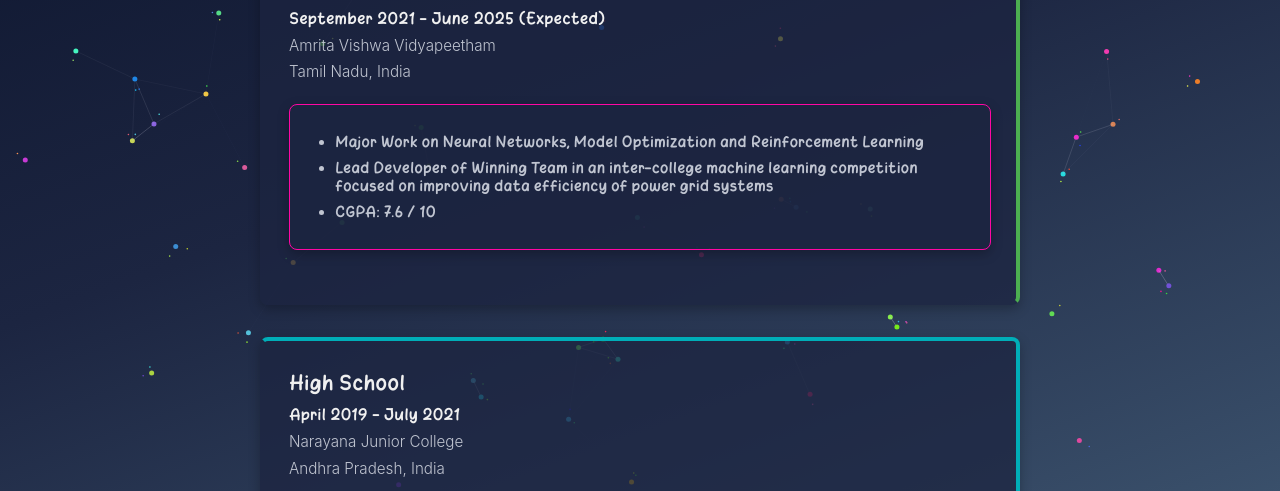
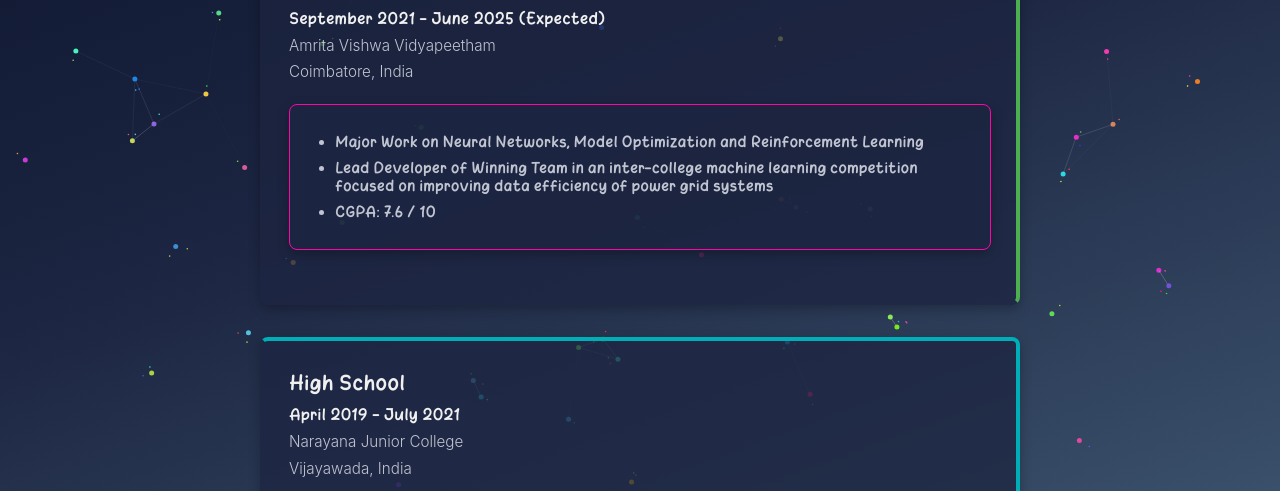
Before and after one commit to dkvc/dkvc, a Vue app: page /education in a window 1280 px wide. Shown: the part 304-795 px from the top of the page. Built offline with nearby package versions, Linux system fonts and the light colour scheme.

Commit message:
[chore] Use city in education data

```diff
--- a/src/data/education-data.ts
+++ b/src/data/education-data.ts
@@ -10,7 +10,7 @@ export const educationData: EducationItemData[] = [
     degree: 'Bachelor of Technology in Computer Science and Engineering (Artificial Intelligence)',
     institution: 'Amrita Vishwa Vidyapeetham',
     date: 'September 2021 - June 2025 (Expected)',
-    location: 'Tamil Nadu, India',
+    location: 'Coimbatore, India',
     points: [
       'Major Work on Neural Networks, Model Optimization and Reinforcement Learning',
       'Lead Developer of Winning Team in an inter-college machine learning competition focused on improving data efficiency of power grid systems',
@@ -22,7 +22,7 @@ export const educationData: EducationItemData[] = [
     degree: 'High School',
     institution: 'Narayana Junior College',
     date: 'April 2019 - July 2021',
-    location: 'Andhra Pradesh, India',
+    location: 'Vijayawada, India',
     points: ['Marks: 97.8%'],
   },
 ]
```
